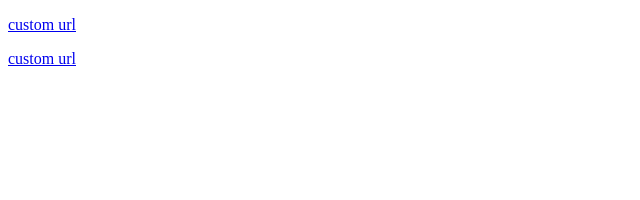
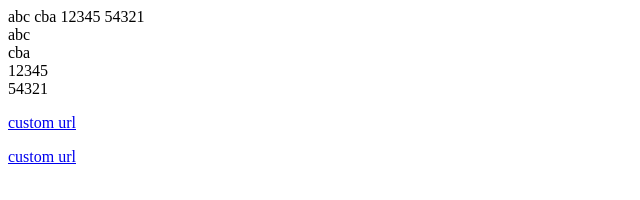
Before and after one commit to TyrWang/tyrwang.github.io, a plain HTML site: page index.html in a window 1280 px wide. Shown: the whole page, without its empty margins (0-640 px from the left). Drawn offline with Linux system fonts and the light colour scheme.

Commit message:
Update index.html

```diff
--- a/index.html
+++ b/index.html
@@ -1,6 +1,16 @@
 <!DOCTYPE html>
 <html>
 <body>
+
+abc
+cba
+12345
+54321
+
+<div>abc</div>
+<div>cba</div>
+<div>12345</div>
+<div>54321</div>
 
 <p><a href="kktix://explore">custom url</a></p>
 <p><a href="ms-word://open">custom url</a></p>
```
